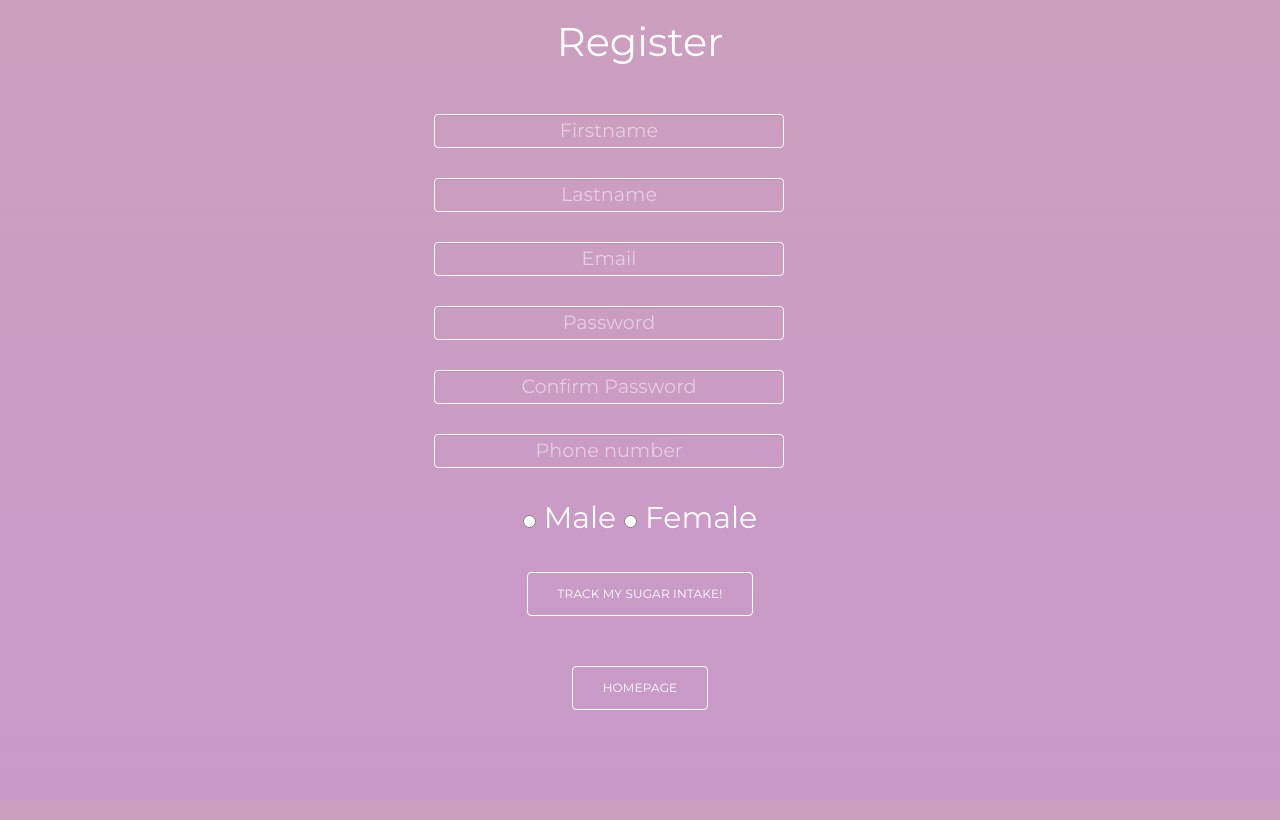
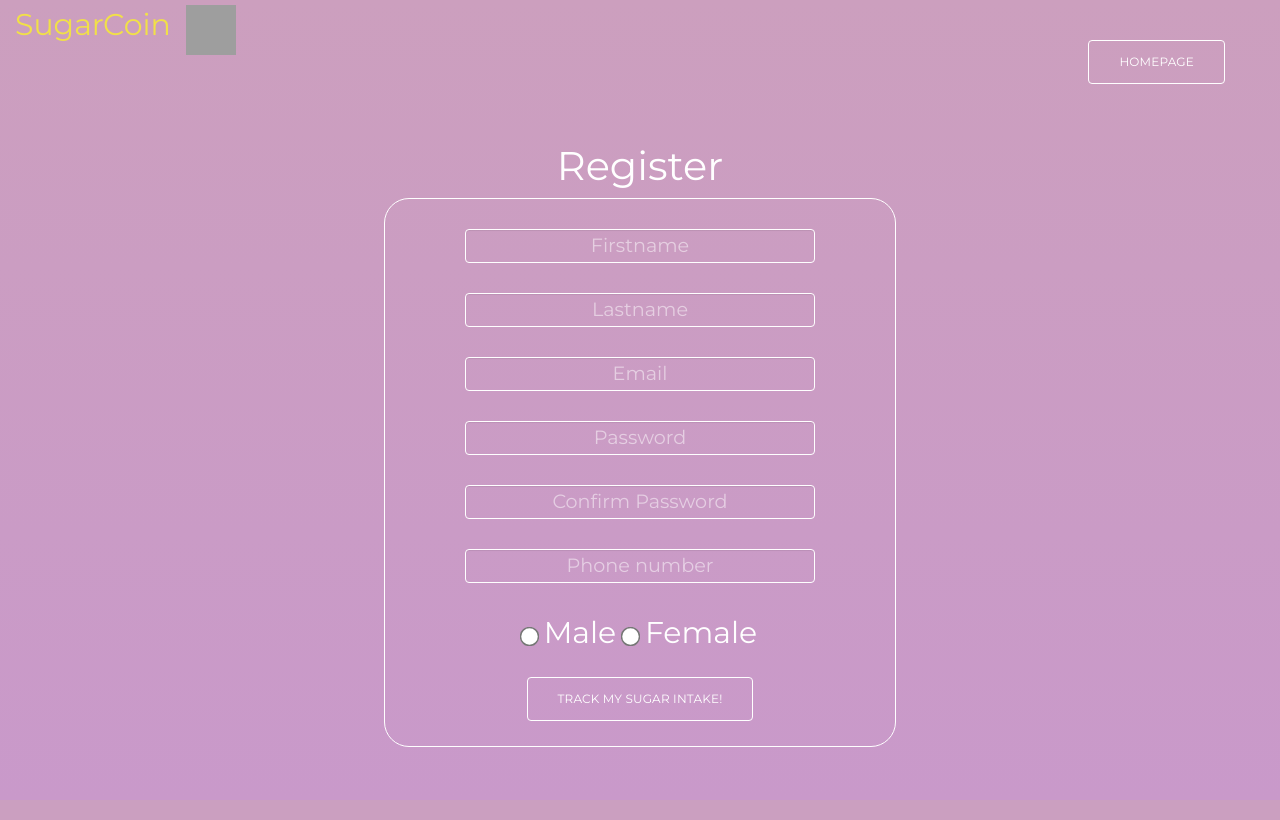
Before and after one commit to isemona/Project-SugarCoins, a Flask app: page /register in a window 1280 px wide. After the commit the page ends 747 px from the top, so only its background shows below. Run offline with Flask 2, Linux system fonts and the light colour scheme; some libraries are stand-ins or nearby versions; grey boxes are pictures that could not be loaded.

Commit message:
Reformatted registration form

```diff
--- a/static/styles.css
+++ b/static/styles.css
@@ -153,6 +153,7 @@ select {
     border: 1px solid #fff;
     border-radius: 25px;
     margin: 0 auto;
+    text-align: center;
 }
 
 .white-container {
@@ -250,8 +251,7 @@ input[type="text"], input[type="password"], input[type="number"], input[type="em
     font-size: 16px;
     text-align: center;
     font-family: 'Montserrat', sans-serif;
-    margin-top: 30px;
-    margin-bottom: 30px;
+    margin: 30px auto;
 }
 
 input[type="submit"] {
--- a/templates/register_form.html
+++ b/templates/register_form.html
@@ -1,10 +1,45 @@
 {% extends 'base.html' %}
 {% block content %}
 
-<div style="margin: 0 auto; width:40%;">
-<h1 id=register align="center">Register</h1>
+<!-- Static navbar -->
+<nav class="navbar navbar-default">
+    <div class="container-fluid">
+        <div class="navbar-header">
+            <button type="button"
+                    class="navbar-toggle collapsed"
+                    data-toggle="collapse"
+                    data-target="#navbar"
+                    aria-expanded="false"
+                    aria-controls="navbar">
+                <span class="sr-only">Toggle navigation</span>
+                <span class="icon-bar"></span>
+                <span class="icon-bar"></span>
+                <span class="icon-bar"></span>
+            </button>
+            <a class="navbar-brand" href="#">SugarCoin</a>
+            <img class="coin-img"
+                 src="https://res.cloudinary.com/dvhvxgxtf/image/upload/v1552451429/COIN_IMAGE_idcjxe.png"
+                 alt="sugarcoin" height="50" width="50" align="center">
+        </div>
+        <div id="navbar" class="navbar-collapse collapse">
+            <ul class="nav navbar-nav">
+
+            </ul>
+            <ul class="nav navbar-nav navbar-right">
+                <li>
+                    <a href="/">
+                        <input type="submit" class="btn" value="Homepage"/>
+                    </a>
+                </li>
+            </ul>
+        </div>
+    </div>
+</nav>
+
+<!-- Registration form -->
+<h1 id=register>Register</h1>
 <form action="/register" method="POST" autocomplete="off">
-        <div class="form-group">
+    <div class="profile-container" style="margin: 0 auto; width:40%;">
         <input type="text" name="fname" placeholder="Firstname" class="form-control placeholder-color">
         <input type="text" name="lname" placeholder="Lastname" class="form-control placeholder-color">
         <input type="text" name="email" placeholder="Email" class="form-control placeholder-color">
@@ -13,14 +48,13 @@
         <input type="password" name="password" placeholder="Confirm Password"
                class="form-control placeholder-color">
         <input type="text" name="pnum" placeholder="Phone number" class="form-control placeholder-color">
-            <input type="radio" name="gender" value="M"> Male <input type="radio" name="gender" value="F">
-            Female
-            <div class="form-group" align="center">
+        <input type="radio" style="transform: scale(1.5);" name="gender" value="M"> Male
+        <input type="radio" style="transform: scale(1.5);" name="gender" value="F"> Female
+        <div>
             <input type="submit" value="Track my sugar intake!" class="btn">
-                <a href="/">
-                    <input type="submit" class="btn" value="Homepage"/>
-                </a>
+        </div>
+    </div>
 </form>
-    </div>
+
 
 {% endblock %}
```
Lines whose indentation alone changed are shown as unchanged.
